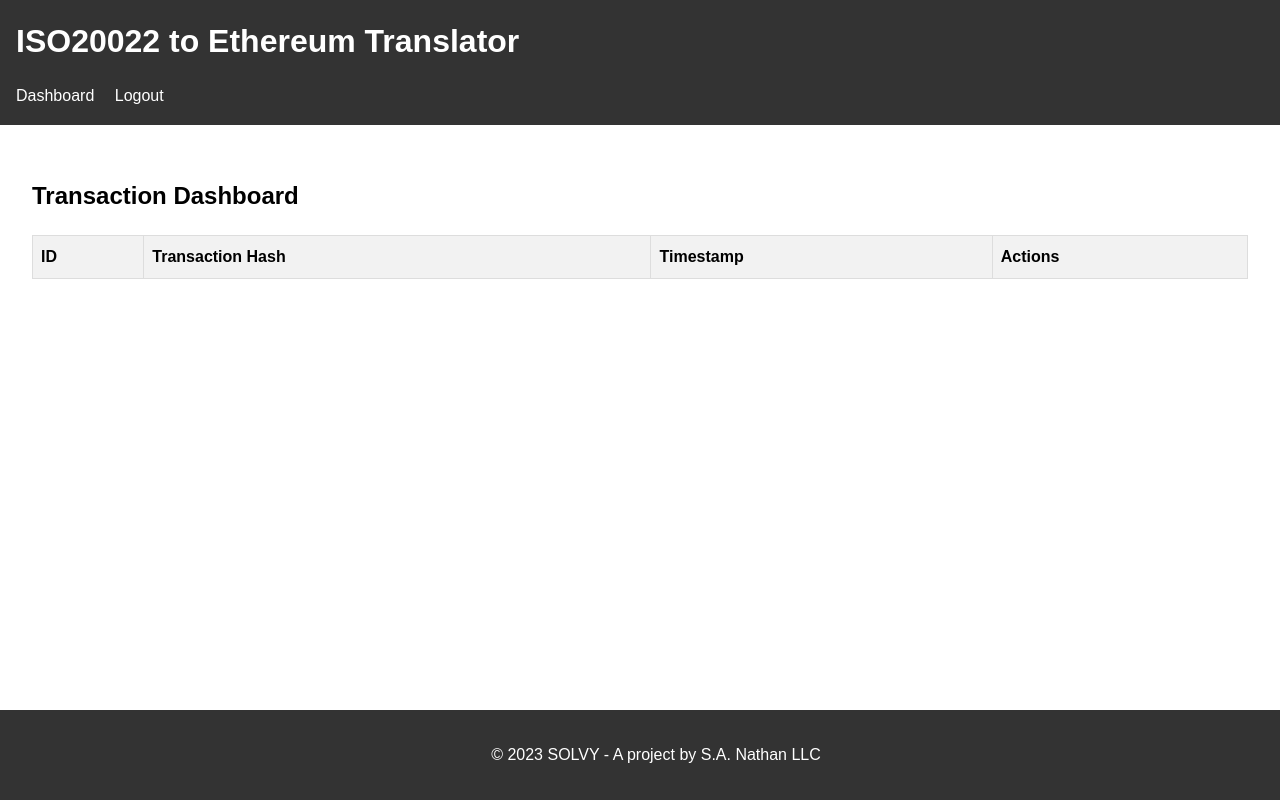
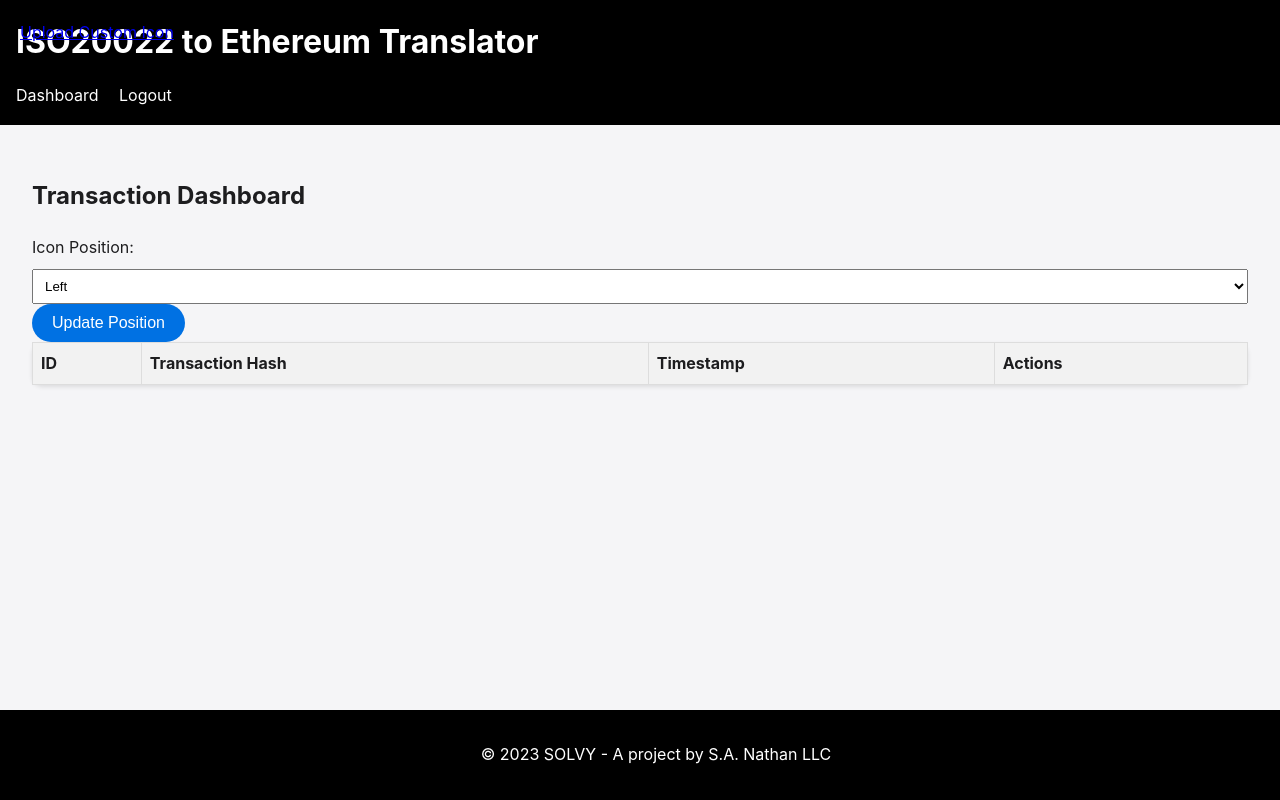
Before and after one commit to smayone/DECIDEY-MAN-Development, a Flask app: page / in a window 1280 px wide. Run offline with Flask 3, Linux system fonts and the light colour scheme; the visitor is signed in with stand-in values (Sample User, id 1); data that the repository does not hold is empty.

```diff
--- a/main.py
+++ b/main.py
@@ -4,6 +4,7 @@
 from flask import Flask, render_template, request, jsonify, flash, redirect, url_for
 from flask_login import LoginManager, login_user, login_required, logout_user, current_user
 from werkzeug.security import check_password_hash
+from werkzeug.utils import secure_filename
 from models import db, User, Transaction, DebitCard
 from iso20022_parser import parse_iso20022
 from config import Config
@@ -13,29 +14,35 @@ from decidey import process_transaction
 from man import process_ach_transaction
 import logging
 from datetime import datetime
+import traceback
 
 app = Flask(__name__)
 app.config.from_object(Config)
+app.config['UPLOAD_FOLDER'] = 'static/uploads'
+app.config['ALLOWED_EXTENSIONS'] = {'png', 'jpg', 'jpeg', 'gif'}
 
 db.init_app(app)
 migrate = Migrate(app, db)
 login_manager = LoginManager(app)
 login_manager.login_view = 'login'
 
-logging.basicConfig(level=logging.INFO)
+logging.basicConfig(level=logging.INFO, format='%(asctime)s - %(name)s - %(levelname)s - %(message)s')
 logger = logging.getLogger(__name__)
 
 @login_manager.user_loader
 def load_user(user_id):
     return User.query.get(int(user_id))
 
-# SOLVY: User Interface Routes
+def allowed_file(filename):
+    return '.' in filename and \
+           filename.rsplit('.', 1)[1].lower() in app.config['ALLOWED_EXTENSIONS']
+
 @app.route('/')
 @login_required
 def dashboard():
     transactions = Transaction.query.all()
     debit_cards = DebitCard.query.filter_by(user_id=current_user.id).all()
-    return render_template('dashboard.html', transactions=transactions, debit_cards=debit_cards)
+    return render_template('dashboard.html', transactions=transactions, debit_cards=debit_cards, custom_icon=current_user.custom_icon)
 
 @app.route('/login', methods=['GET', 'POST'])
 def login():
@@ -61,33 +68,78 @@ def transaction_details(id):
     transaction = Transaction.query.get_or_404(id)
     return render_template('transaction_details.html', transaction=transaction)
 
-# New route for debit card registration
 @app.route('/register_debit_card', methods=['GET', 'POST'])
 @login_required
 def register_debit_card():
     if request.method == 'POST':
-        new_card = DebitCard(
-            user_id=current_user.id,
-            card_number=request.form['card_number'],
-            expiration_date=datetime.strptime(request.form['expiration_date'], '%Y-%m').date(),
-            cvv=request.form['cvv'],
-            cardholder_name=request.form['cardholder_name'],
-            billing_address=request.form['billing_address']
-        )
-        db.session.add(new_card)
-        db.session.commit()
-        flash('Debit card registered successfully')
-        return redirect(url_for('dashboard'))
+        try:
+            new_card = DebitCard(
+                user_id=current_user.id,
+                card_number=request.form['card_number'],
+                expiration_date=datetime.strptime(request.form['expiration_date'], '%Y-%m').date(),
+                cvv=request.form['cvv'],
+                cardholder_name=request.form['cardholder_name'],
+                billing_address=request.form['billing_address']
+            )
+            db.session.add(new_card)
+            db.session.commit()
+            flash('Debit card registered successfully')
+            return redirect(url_for('dashboard'))
+        except Exception as e:
+            db.session.rollback()
+            logger.error(f"Error registering debit card: {str(e)}")
+            flash('An error occurred while registering the debit card. Please try again.')
     return render_template('register_debit_card.html')
 
-# New route for debit card management
 @app.route('/manage_debit_cards')
 @login_required
 def manage_debit_cards():
     debit_cards = DebitCard.query.filter_by(user_id=current_user.id).all()
     return render_template('manage_debit_cards.html', debit_cards=debit_cards)
 
-# API Route (SOLVY to DECIDEY/MAN)
+@app.route('/upload_icon', methods=['GET', 'POST'])
+@login_required
+def upload_icon():
+    if request.method == 'POST':
+        if 'file' not in request.files:
+            flash('No file part')
+            return redirect(request.url)
+        file = request.files['file']
+        if file.filename == '':
+            flash('No selected file')
+            return redirect(request.url)
+        if file and allowed_file(file.filename):
+            filename = secure_filename(file.filename)
+            file_path = os.path.join(app.config['UPLOAD_FOLDER'], filename)
+            file.save(file_path)
+            current_user.custom_icon = file_path
+            db.session.commit()
+            flash('Custom icon uploaded successfully')
+            return redirect(url_for('dashboard'))
+    return render_template('upload_icon.html')
+
+@app.route('/remove_icon', methods=['POST'])
+@login_required
+def remove_icon():
+    if current_user.custom_icon:
+        os.remove(current_user.custom_icon)
+        current_user.custom_icon = None
+        db.session.commit()
+        flash('Custom icon removed successfully')
+    return redirect(url_for('dashboard'))
+
+@app.route('/update_icon_position', methods=['POST'])
+@login_required
+def update_icon_position():
+    new_position = request.form.get('icon_position')
+    if new_position in ['left', 'right']:
+        current_user.icon_position = new_position
+        db.session.commit()
+        flash('Icon position updated successfully')
+    else:
+        flash('Invalid icon position')
+    return redirect(url_for('dashboard'))
+
 @app.route('/api/transaction', methods=['POST'])
 def receive_transaction():
     iso20022_data = request.json.get('iso20022_data')
@@ -95,64 +147,73 @@ def receive_transaction():
     ach_name = request.json.get('ach_name', 'example_ach')
 
     if not iso20022_data:
+        logger.error("No ISO20022 data provided")
         return jsonify({'error': 'No ISO20022 data provided'}), 400
 
     try:
         parsed_data = parse_iso20022(iso20022_data)
     except ValueError as e:
         logger.error(f"Error parsing ISO20022 data: {str(e)}")
-        return jsonify({'error': str(e)}), 400
+        return jsonify({'error': str(e), 'details': traceback.format_exc()}), 400
 
-    # DECIDEY: Process transaction and store on blockchain
     try:
         decidey_result = process_transaction(parsed_data, bank_name)
+        if 'error' in decidey_result:
+            logger.error(f"Error in DECIDEY processing: {decidey_result['error']}")
+            return jsonify({'error': decidey_result['error'], 'details': decidey_result.get('details')}), 500
     except Exception as e:
-        logger.error(f"Error processing transaction with DECIDEY: {str(e)}")
-        return jsonify({'error': f"Error processing transaction: {str(e)}"}), 500
+        logger.error(f"Unexpected error processing transaction with DECIDEY: {str(e)}")
+        return jsonify({'error': f"Unexpected error processing transaction: {str(e)}", 'details': traceback.format_exc()}), 500
 
-    # MAN: Process ACH transaction if applicable
     man_result = {}
     if parsed_data['message_type'] in ['credit_transfer', 'direct_debit']:
         try:
             man_result = process_ach_transaction(parsed_data, ach_name)
+            if 'error' in man_result:
+                logger.error(f"Error in MAN processing: {man_result['error']}")
+                return jsonify({'error': man_result['error'], 'details': man_result.get('details')}), 500
         except Exception as e:
-            logger.error(f"Error processing ACH transaction with MAN: {str(e)}")
-            return jsonify({'error': f"Error processing ACH transaction: {str(e)}"}), 500
+            logger.error(f"Unexpected error processing ACH transaction with MAN: {str(e)}")
+            return jsonify({'error': f"Unexpected error processing ACH transaction: {str(e)}", 'details': traceback.format_exc()}), 500
 
-    # Store transaction in database
-    new_transaction = Transaction(
-        message_type=parsed_data['message_type'],
-        transaction_id=parsed_data['transaction_id'],
-        status=parsed_data.get('status'),
-        reason=parsed_data.get('reason'),
-        amount=parsed_data['amount'],
-        currency=parsed_data['currency'],
-        debtor_name=parsed_data.get('debtor_name'),
-        debtor_account=parsed_data.get('debtor_account'),
-        creditor_name=parsed_data.get('creditor_name'),
-        creditor_account=parsed_data.get('creditor_account'),
-        remittance_info=parsed_data.get('remittance_info'),
-        mandate_id=parsed_data.get('mandate_id'),
-        iso20022_data=iso20022_data,
-        ethereum_data=str(decidey_result.get('ethereum_data')),
-        transaction_hash=decidey_result.get('transaction_hash'),
-        original_message_id=parsed_data.get('original_message_id'),
-        original_message_type=parsed_data.get('original_message_type'),
-        group_status=parsed_data.get('group_status'),
-        requested_execution_date=parsed_data.get('requested_execution_date'),
-        requested_collection_date=parsed_data.get('requested_collection_date'),
-        return_reason=parsed_data.get('return_reason'),
-        case_id=parsed_data.get('case_id'),
-        creator=parsed_data.get('creator'),
-        account_id=parsed_data.get('account_id'),
-        statement_id=parsed_data.get('statement_id'),
-        creation_date_time=parsed_data.get('creation_date_time'),
-        balance=parsed_data.get('balance'),
-        bank_response=str(decidey_result.get('bank_response')),
-        ach_response=str(man_result.get('ach_response')) if man_result else None
-    )
-    db.session.add(new_transaction)
-    db.session.commit()
+    try:
+        new_transaction = Transaction(
+            message_type=parsed_data['message_type'],
+            transaction_id=parsed_data['transaction_id'],
+            status=parsed_data.get('status'),
+            reason=parsed_data.get('reason'),
+            amount=parsed_data['amount'],
+            currency=parsed_data['currency'],
+            debtor_name=parsed_data.get('debtor_name'),
+            debtor_account=parsed_data.get('debtor_account'),
+            creditor_name=parsed_data.get('creditor_name'),
+            creditor_account=parsed_data.get('creditor_account'),
+            remittance_info=parsed_data.get('remittance_info'),
+            mandate_id=parsed_data.get('mandate_id'),
+            iso20022_data=iso20022_data,
+            ethereum_data=str(decidey_result.get('ethereum_data')),
+            transaction_hash=decidey_result.get('transaction_hash'),
+            original_message_id=parsed_data.get('original_message_id'),
+            original_message_type=parsed_data.get('original_message_type'),
+            group_status=parsed_data.get('group_status'),
+            requested_execution_date=parsed_data.get('requested_execution_date'),
+            requested_collection_date=parsed_data.get('requested_collection_date'),
+            return_reason=parsed_data.get('return_reason'),
+            case_id=parsed_data.get('case_id'),
+            creator=parsed_data.get('creator'),
+            account_id=parsed_data.get('account_id'),
+            statement_id=parsed_data.get('statement_id'),
+            creation_date_time=parsed_data.get('creation_date_time'),
+            balance=parsed_data.get('balance'),
+            bank_response=str(decidey_result.get('bank_response')),
+            ach_response=str(man_result.get('ach_response')) if man_result else None
+        )
+        db.session.add(new_transaction)
+        db.session.commit()
+    except Exception as e:
+        db.session.rollback()
+        logger.error(f"Error storing transaction in database: {str(e)}")
+        return jsonify({'error': f"Error storing transaction: {str(e)}", 'details': traceback.format_exc()}), 500
 
     return jsonify({
         'success': True,
@@ -161,6 +222,15 @@ def receive_transaction():
         'ach_response': man_result.get('ach_response')
     }), 201
 
+@app.errorhandler(404)
+def not_found_error(error):
+    return render_template('404.html'), 404
+
+@app.errorhandler(500)
+def internal_error(error):
+    db.session.rollback()
+    return render_template('500.html'), 500
+
 if __name__ == '__main__':
     with app.app_context():
         db.create_all()
--- a/models.py
+++ b/models.py
@@ -9,6 +9,8 @@ class User(UserMixin, db.Model):
     id = db.Column(db.Integer, primary_key=True)
     username = db.Column(db.String(64), unique=True, nullable=False)
     password_hash = db.Column(db.String(256), nullable=False)
+    custom_icon = db.Column(db.String(256))
+    icon_position = db.Column(db.String(5), default='left')
     debit_cards = db.relationship('DebitCard', backref='user', lazy='dynamic')
     bank_accounts = db.relationship('BankAccount', backref='user', lazy='dynamic')
 
--- a/static/css/styles.css
+++ b/static/css/styles.css
@@ -1,13 +1,15 @@
 body {
-    font-family: Arial, sans-serif;
+    font-family: -apple-system, BlinkMacSystemFont, 'Segoe UI', Roboto, Oxygen, Ubuntu, Cantarell, 'Open Sans', 'Helvetica Neue', sans-serif;
+    background-color: #f5f5f7;
+    color: #1d1d1f;
     line-height: 1.6;
     margin: 0;
     padding: 0;
 }
 
 header {
-    background-color: #333;
-    color: #fff;
+    background-color: #000000;
+    color: #ffffff;
     padding: 1rem;
 }
 
@@ -30,8 +32,8 @@ main {
 }
 
 footer {
-    background-color: #333;
-    color: #fff;
+    background-color: #000000;
+    color: #ffffff;
     text-align: center;
     padding: 1rem;
     position: fixed;
@@ -42,6 +44,9 @@ footer {
 table {
     width: 100%;
     border-collapse: collapse;
+    background-color: #ffffff;
+    border-radius: 10px;
+    box-shadow: 0 2px 4px rgba(0, 0, 0, 0.1);
 }
 
 table th, table td {
@@ -52,6 +57,7 @@ table th, table td {
 
 table th {
     background-color: #f2f2f2;
+    color: #1d1d1f;
 }
 
 form div {
@@ -63,21 +69,24 @@ label {
     margin-bottom: 0.5rem;
 }
 
-input {
+input, select {
     width: 100%;
     padding: 0.5rem;
 }
 
 button {
-    background-color: #333;
-    color: #fff;
-    padding: 0.5rem 1rem;
+    background-color: #0071e3;
+    color: #ffffff;
     border: none;
+    border-radius: 20px;
+    padding: 10px 20px;
+    font-size: 16px;
     cursor: pointer;
+    transition: background-color 0.3s ease;
 }
 
 button:hover {
-    background-color: #555;
+    background-color: #0077ed;
 }
 
 .flashes {
@@ -93,3 +102,25 @@ button:hover {
     border: 1px solid #f5c6cb;
     border-radius: 4px;
 }
+
+.custom-icon-container {
+    position: fixed;
+    top: 20px;
+    z-index: 1000;
+}
+
+.custom-icon-container.left {
+    left: 20px;
+}
+
+.custom-icon-container.right {
+    right: 20px;
+}
+
+.custom-icon {
+    width: 50px;
+    height: 50px;
+    border-radius: 50%;
+    object-fit: cover;
+    margin-bottom: 1rem;
+}
--- a/templates/dashboard.html
+++ b/templates/dashboard.html
@@ -4,6 +4,27 @@
 
 {% block content %}
 <h2>Transaction Dashboard</h2>
+
+<div class="custom-icon-container {{ current_user.icon_position }}">
+    {% if current_user.custom_icon %}
+    <img src="{{ url_for('static', filename=current_user.custom_icon) }}" alt="Custom Icon" class="custom-icon">
+    <form method="POST" action="{{ url_for('remove_icon') }}">
+        <button type="submit">Remove Custom Icon</button>
+    </form>
+    {% else %}
+    <a href="{{ url_for('upload_icon') }}">Upload Custom Icon</a>
+    {% endif %}
+</div>
+
+<form method="POST" action="{{ url_for('update_icon_position') }}">
+    <label for="icon_position">Icon Position:</label>
+    <select name="icon_position" id="icon_position">
+        <option value="left" {% if current_user.icon_position == 'left' %}selected{% endif %}>Left</option>
+        <option value="right" {% if current_user.icon_position == 'right' %}selected{% endif %}>Right</option>
+    </select>
+    <button type="submit">Update Position</button>
+</form>
+
 <table id="transactionTable">
     <thead>
         <tr>
```
Also changed, not shown: decidey.py (+44 -6 lines), man.py (+49 -1 lines), migrations/versions/38977cc013df_add_custom_icon_field_to_user_model.py (added, +60 -0 lines), templates/upload_icon.html (added, +11 -0 lines), test_multiple_apis.py (+23 -6 lines), README.md (added), 1 other file.
